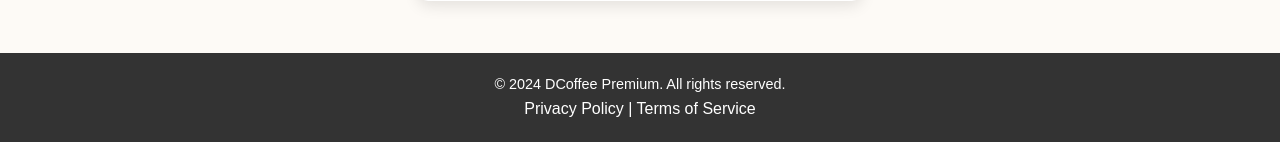
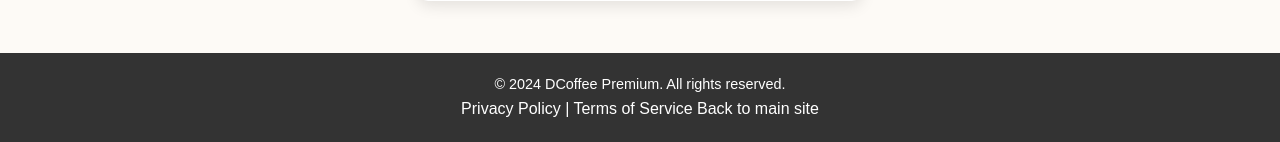
Before and after one commit to RobbieFaLL/Dcoffee, a Django app: page /booking/ in a window 1280 px wide. Shown: the part 967-1109 px from the top of the page. Run offline with Django 5.2, Linux system fonts and the light colour scheme; the visitor is signed in with stand-in values (Sample User, id 1); data comes from the database, SQL or seed files in the repository.

Commit message:
link to base site added to base html file

```diff
--- a/booking/templates/base.html
+++ b/booking/templates/base.html
@@ -52,6 +52,7 @@
         <p>&copy; 2024 DCoffee Premium. All rights reserved.</p>
         <a href="{% url 'privacy' %}">Privacy Policy</a> |
         <a href="{% url 'terms' %}">Terms of Service</a>
+        <a href="https://robertfall.uk">Back to main site</a>
     </footer>
 
 </body>
```
